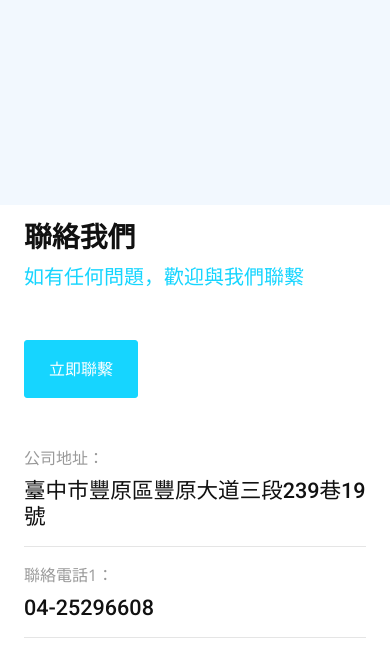
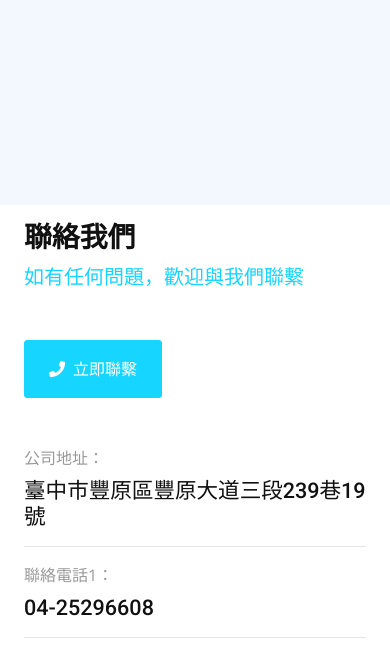
Before and after one commit to a89529294/yongpei-water-purification, a website with bundled scripts: page contact.html in a window 390 px wide. Shown: the part 175-826 px from the top of the page. Built offline with nearby package versions, Linux system fonts and the light colour scheme; no server answers.

Commit message:
add phone icon to call to action

```diff
--- a/contact.html
+++ b/contact.html
@@ -80,8 +80,9 @@
                     <p class="text-primary fs-5 mb-0">如有任何問題，歡迎與我們聯繫</p>
                 </div>
                 <div class="col-lg-6 text-lg-end">
+                    <a class="btn btn-primary py-3 px-4" href="tel:0910-566-794"><i
+                            class="fas fa-phone me-2"></i>立即聯繫</a>
 
-                    <a class="btn btn-primary py-3 px-4" href="#first-phone-number">立即聯繫</a>
                 </div>
             </div>
             <div class="row g-5">
```
